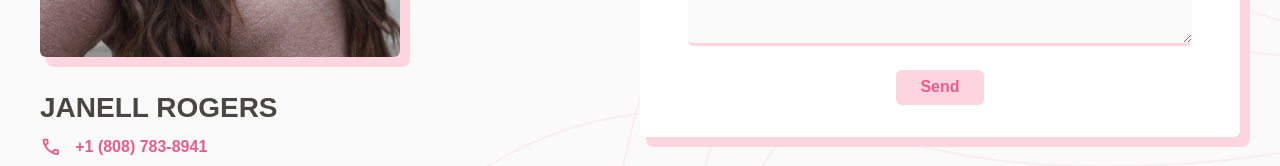
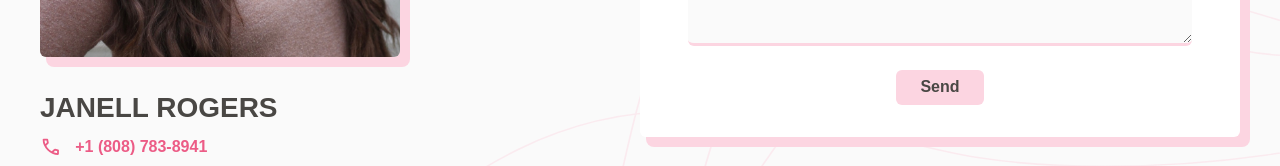
Before and after one commit to RUnroe/janell-portfolio, a React (Vite) app: page /contact in a window 1280 px wide. Shown: the part 521-687 px from the top of the page. Built offline with nearby package versions, Linux system fonts and the light colour scheme; a web font is replaced by a local one.

Commit message:
Fix contrast rating on button

```diff
--- a/src/styles/components/_form.scss
+++ b/src/styles/components/_form.scss
@@ -47,7 +47,7 @@ button, .button {
   border-radius: $border-radius;
   width: fit-content;
   border: none;
-  color: $primary-color-dark;
+  color: $text-color-primary;
   background-color: $primary-color-light;
 
   font-weight: bold;
```
